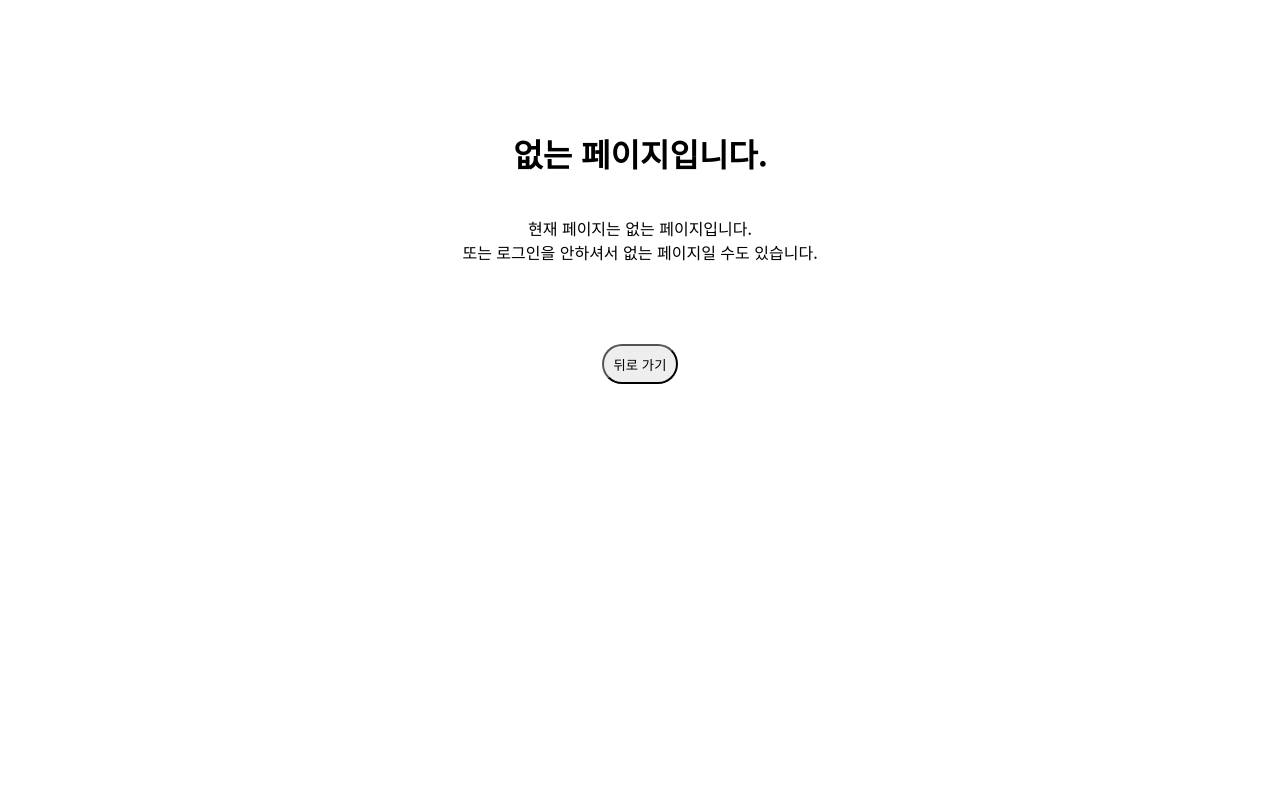
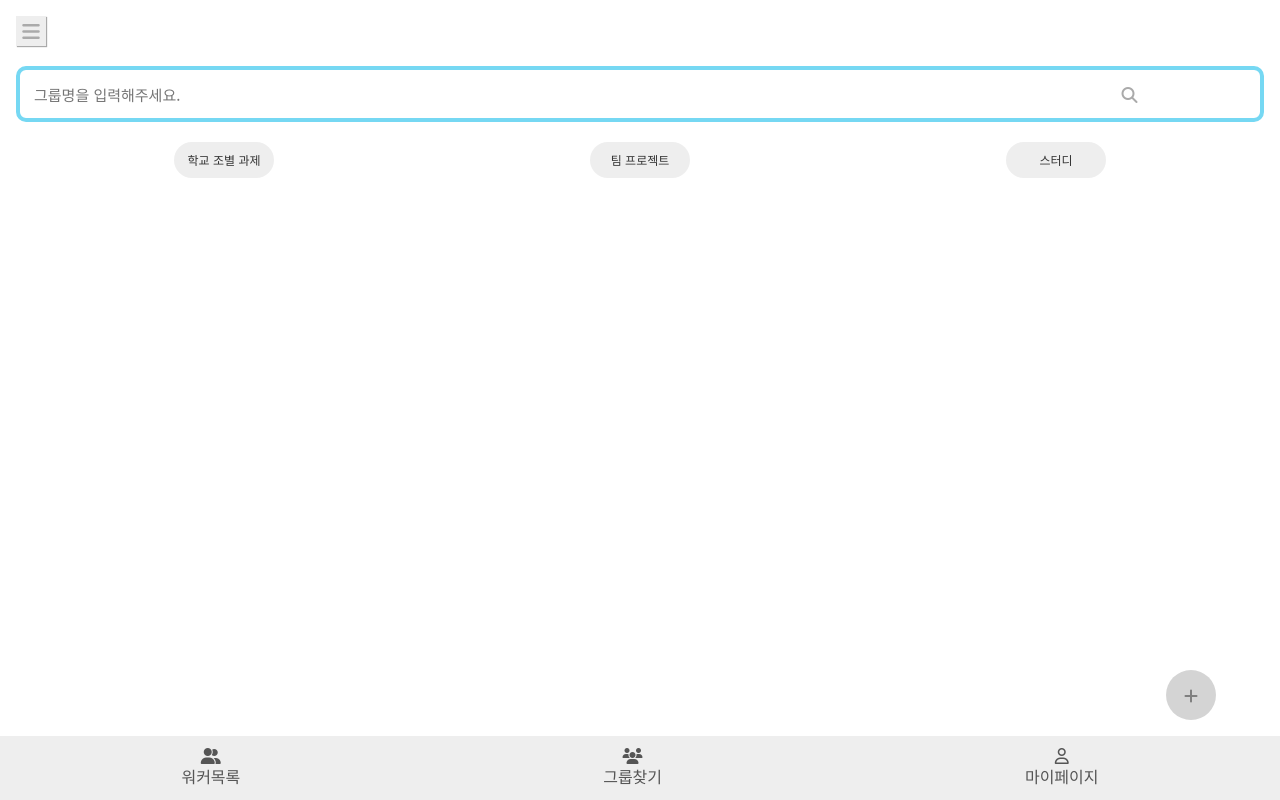
Before and after one commit to myungjin2009/SYU_BalanceTask_2021, a React (Create React App) app in the folder balance_task/client/: page /group_search in a window 1280 px wide. Built offline with nearby package versions, Linux system fonts and the light colour scheme.

Commit message:
그룹 찾기 페이지 및 내비게이션 ui 대부분 완성

```diff
--- /dev/null
+++ b/balance_task/client/src/components/GroupSearchHeader.js
@@ -0,0 +1,45 @@
+import React from 'react';
+import styled from 'styled-components';
+
+const GroupSearchHeader = () =>{
+  return(
+    <SearchBar>
+        <Input type="text" placeholder="그룹명을 입력해주세요."/>
+        <i className="fas fa-search"></i>
+    </SearchBar>
+  )
+}
+
+const SearchBar = styled.div`
+  width: 100%;
+  height: 7vh;
+  margin: 20px;
+  padding: 1.0vh;
+  display: flex;
+  justify-content: space-around;
+  border-radius: 10px;
+  border: 4px solid #76D8F3;
+  &>i{
+    color: #aaa;
+    display: inline-block;
+    width: 20%;
+    height: 100%;
+    text-align: center;
+    font-size: 2vh;
+    line-height: 200%;
+    background: white;
+    border: 1px solid white;
+  }
+`;
+
+const Input = styled.input`
+  width: 80%;
+  height: 100%;
+  font-size: 15px;
+  padding: 5px;
+  outline: none;
+  border: 1px solid white;
+  color: #aaa;
+`;
+
+export default GroupSearchHeader
--- /dev/null
+++ b/balance_task/client/src/components/Navigation.js
@@ -0,0 +1,44 @@
+import React from 'react';
+import { Link } from 'react-router-dom';
+import styled from 'styled-components';
+
+const Navigation = () => {
+  return(
+    <Container>
+      <Li>
+        <i class="fas fa-user-friends"></i>
+        <Link to="/worker_list">워커목록</Link></Li>
+      <Li>
+        <i class="fas fa-users"></i>
+        <Link to="/group_search">그룹찾기</Link></Li>
+      <Li>
+        <i class="far fa-user"></i>
+        <Link to="/">마이페이지</Link></Li>
+    </Container>
+  )
+}
+
+const Container = styled.div`
+  position: fixed;
+  bottom: 0;
+  width: 100vw;
+  height: 8vh;
+  background: #eee;
+  display: flex;
+  justify-content: space-around;
+  align-items: center;
+`;
+
+const Li = styled.li`
+  display: flex;
+  flex-direction: column;
+  align-items: center;
+  &>a{
+    color: #555;
+  }
+  &>i{
+    color: #555;
+  }
+`;
+
+export default Navigation;
--- a/balance_task/client/src/components/Router.js
+++ b/balance_task/client/src/components/Router.js
@@ -12,6 +12,8 @@ import Sigunup from '../routes/Signup';
 import Login from '../routes/Login';
 import NotFound from '../routes/NotFound';
 import MyPage from '../routes/MyPage';
+import GroupSearch from '../routes/GroupSearch';
+import Navigation from './Navigation';
 
 const Router = (props) =>{
   const [isTimeline, setIsTimeline] = useState(true);
@@ -24,7 +26,17 @@ const Router = (props) =>{
         {
           isUser ?
           <Switch>
-            <Route exact path = '/' component={MyPage}/>
+            <Route exact path = '/'>
+              <MyPage/>
+              <Navigation/>
+            </Route>
+            <Route exact path= "/group_search">
+              <GroupSearch/>
+              <Navigation/>
+            </Route>
+            <Route  exact path = '/worker_list'>
+              <Navigation/>
+            </Route>
             <Route exact path = "/project_timeline">
               <GroupHeader search={search} setSearch={setSearch} isTimeline={isTimeline} setIsTimeline={setIsTimeline}/>
               <ProjectTimeline search={search} user={user} isTimeline={isTimeline}/>
--- a/balance_task/client/src/routes/GroupSearch.js
+++ b/balance_task/client/src/routes/GroupSearch.js
@@ -0,0 +1,88 @@
+import React from 'react';
+import { Link } from 'react-router-dom';
+import styled from 'styled-components';
+import GroupSearchHeader from '../components/GroupSearchHeader';
+const GroupSearch = () => {
+  return(
+    <Container>
+      <Menu><i className="fas fa-bars"></i></Menu>
+      <GroupSearchHeader />
+      <Category>
+        <Block>학교 조별 과제</Block>
+        <Block>팀 프로젝트</Block>
+        <Block>스터디</Block>
+      </Category>
+      <Main>
+
+      </Main>
+      <Button>
+        <Link to="/adding_group"><i className="fas fa-plus"></i></Link>
+      </Button>
+    </Container>
+  )
+}
+
+const Container = styled.div`
+  width: 100vw;
+  padding: 2vh;
+  display: flex;
+  flex-direction: column;
+  align-items: center;
+`;
+
+const Menu = styled.div`
+  align-self: flex-start;
+  width: 30px;
+  height: 30px;
+  font-size: 20px;
+  text-align: center;
+  background: #eee;
+  border: none;
+  box-shadow: 1px 1px 1px #aaa;
+  &:active{
+    box-shadow: -1px -1px 1px #aaa;
+  }
+  color: #aaa;
+`;
+
+
+const Category = styled.div`
+  width: 100%;
+  height: 10vh;
+  display: flex;
+  justify-content: space-around;
+`;
+
+const Block = styled.div`
+  display: inline-block;
+  width: 100px;;
+  height: 4.5vh;
+  text-align: center;
+  background: #eee;
+  border-radius: 30px;
+  font-size: 1.5vh;
+  line-height: 300%;
+  color: #333;
+`
+
+const Main = styled.main`
+
+`;
+
+const Button = styled.div`
+  position: fixed;
+  bottom: 10vh;
+  right: 5vw;
+  background: #aaa;
+  border-radius: 50%;
+  text-align: center;
+  width: 50px;
+  height: 50px;
+  line-height: 50px;
+  opacity: 0.5;
+  &>a{
+    color: black;
+  }
+`;
+
+export default GroupSearch;
```
